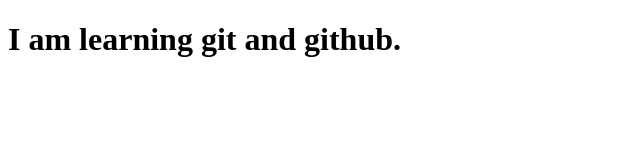
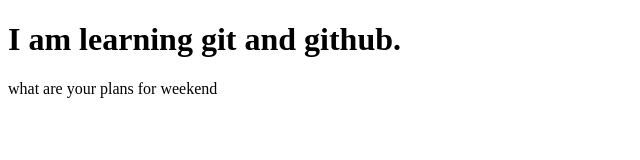
Before and after one commit to mishranurag96/CipherSchools_DSA, a plain HTML site: page index.html in a window 1280 px wide. Shown: the whole page, without its empty margins (0-640 px from the left). Drawn offline with Linux system fonts and the light colour scheme.

Commit message:
version 6

```diff
--- a/index.html
+++ b/index.html
@@ -7,5 +7,6 @@
 </head>
 <body>
 <h1> I am learning git and github.</h1>
+<p>what are your plans for weekend</p>
 </body>
 </html>
```
Also changed, not shown: water.png (added).
